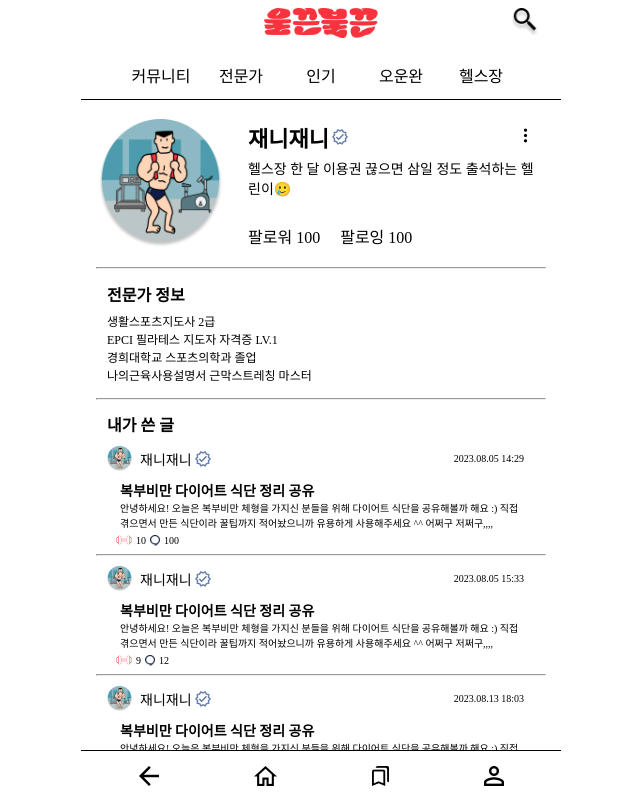
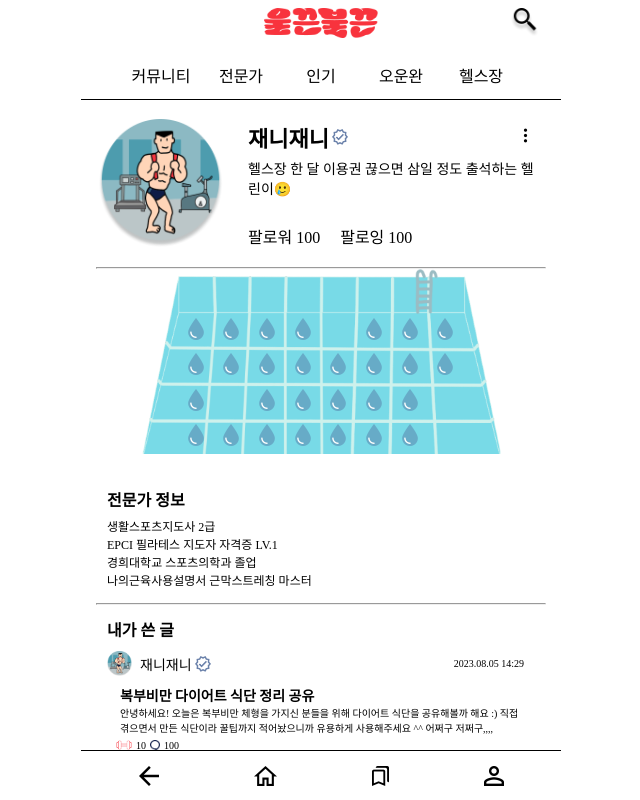
Before and after one commit to LikeLion-at-DGU/backback_frontend, a Next.js app: page /mypage in a window 1280 px wide. Shown: the whole page, without its empty margins (319-959 px from the left). Built offline with nearby package versions, Linux system fonts and the light colour scheme; a web font is replaced by a local one.

Commit message:
feature/21: 마이페이지 Pool 구현

```diff
--- a/src/components/mypage/pool.tsx
+++ b/src/components/mypage/pool.tsx
@@ -0,0 +1,61 @@
+interface PoolProps {
+    completedList: number[]
+}
+
+const poolBackgroundStyle = {
+    margin: '0 auto',
+    width: '370px',
+    position: 'relative',
+    height: '205px',
+    backgroundSize: "contain",
+    backgroundImage: "url('/assets/images/Pool.png')",
+    backgroundRepeat: "no-repeat"
+} as React.CSSProperties;
+
+const poolStyle = {
+    maxWidth: '370px',
+    minHeight: '142px',
+    top: '42px',
+    left: '42px',
+    right: '43px',
+    display: 'flex',
+    flexWrap: 'wrap',
+    position: 'absolute',
+} as React.CSSProperties;
+
+const waterFallStyle = {
+    width: '12.5%',
+    display: 'flex',
+    alignItems: "center",
+    justifyContent: 'center'
+}
+
+const waterFallImageStyle = {
+    width: '16px',
+    height: '22px'
+} as React.CSSProperties;
+
+export function Pool({completedList}: PoolProps) {
+    const waterDropIconPath = '/assets/images/water_fall.png'
+
+    return (
+        <div style={poolBackgroundStyle}>
+            <div
+                style={poolStyle}
+            >
+                {completedList.map((completed: number, index: number) => (
+                    <div
+                        style={waterFallStyle}
+                    >
+                        {completed != 0 && (
+                            <img
+                                src={waterDropIconPath}
+                                style={waterFallImageStyle}
+                            />
+                        )}
+                    </div>
+                ))}
+            </div>
+        </div>
+    )
+}
--- a/src/pages/mypage/index.tsx
+++ b/src/pages/mypage/index.tsx
@@ -2,6 +2,7 @@ import { ExpertInfo } from "@/components/mypage/ExpertInfo";
 import { PostList } from "@/components/mypage/PostList";
 import { Profile } from "@/components/mypage/Profile";
 import { ScrollContent } from "@/components/common/PostDetail";
+import { Pool } from "@/components/mypage/Pool";
 import { Inter } from "next/font/google";
 
 export default function MyPage(){
@@ -70,6 +71,13 @@ export default function MyPage(){
 
     const isMine = true;
 
+    const completedList = [
+        1, 2, 3, 4, 0, 6, 7, 8, 9, 10,
+        11, 12, 13, 14, 15, 16, 17, 0, 19, 20,
+        21, 22, 23, 0, 25, 26, 27, 28, 29, 30,
+        31
+    ]
+
     return (
         <ScrollContent>
             <div
@@ -90,6 +98,13 @@ export default function MyPage(){
                             margin: '0 15px'
                         }}
                     ></hr>
+                    <div
+                        style={{
+                            overflowX: 'auto'
+                        }}
+                    >
+                        <Pool completedList={completedList}/>
+                    </div>
                     <ExpertInfo infoList={expertInfo} />
                     <PostList isMine={isMine} currentPage={3} totalPages={5} postList={postList} />
                 </div>
```
